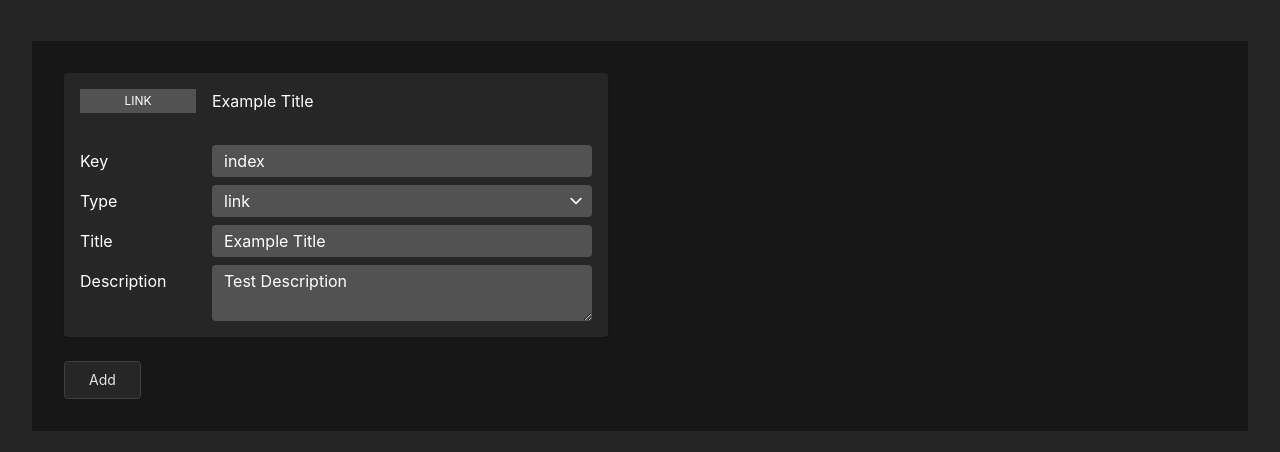
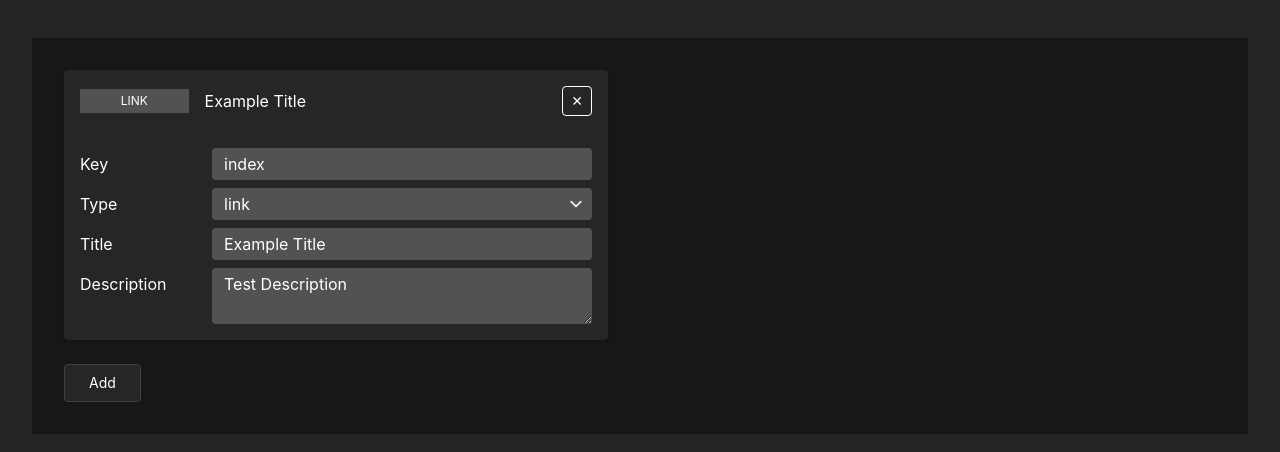
Before and after one commit to ThemePlate/themeplate.github.io, a Preact app: page / in a window 1280 px wide. Shown: the part 176-628 px from the top of the page. Built offline with nearby package versions, Linux system fonts and the light colour scheme.

Commit message:
remove field action

```diff
--- a/src/components/Button.tsx
+++ b/src/components/Button.tsx
@@ -1,10 +1,20 @@
 import type { HTMLAttributes } from 'preact/compat';
 
-type Props = HTMLAttributes<HTMLButtonElement>;
+type Props = HTMLAttributes<HTMLButtonElement> & {
+	outline?: boolean;
+};
 
-export default function ({ children, ...props }: Props) {
+export default function ({ children, outline = false, ...props }: Props) {
+	const className = [
+		'cursor-pointer rounded border border-solid',
+		'border border-solid text-sm hover:ring',
+		'text-white bg-neutral-800',
+		outline ? 'border-white' : 'border-neutral-700',
+		outline ? 'py-1 px-2' : 'py-2 px-6',
+	];
+
 	return (
-		<button {...props} className="rounded border border-neutral-700 bg-neutral-800 px-6 py-2 text-sm text-neutral-200 hover:ring">
+		<button {...props} className={className.join(' ')}>
 			{children}
 		</button>
 	);
--- a/src/components/FieldItem.tsx
+++ b/src/components/FieldItem.tsx
@@ -1,4 +1,5 @@
 import { useComputed, useSignal } from '@preact/signals';
+import Button from './Button';
 import FieldForm from './FieldForm';
 
 import type { Signal } from '@preact/signals';
@@ -8,22 +9,22 @@ type Props = {
 	defaultOpen: boolean;
 	id: number;
 	data: Signal<FieldItemType>;
+	removeAction: (index: number) => void;
 };
 
-export default function ({ defaultOpen, id, data }: Props) {
+export default function ({ defaultOpen, id, data, removeAction }: Props) {
 	const title = useComputed(() => data.value.title);
 	const type = useComputed(() => data.value.type.toUpperCase());
 	const collapsed = useSignal(!defaultOpen);
 	const isCollapsed = useComputed(() => (collapsed.value ? 'true' : 'false'));
-	const className = useComputed(
-		() => `grid gap-2 border-neutral-600 p-4 ${collapsed.value ? 'hidden' : ''}`,
-	);
+	const className = useComputed(() => `grid gap-2 border-neutral-600 p-4 ${collapsed.value ? 'hidden' : ''}`);
 
 	return (
 		<li key={id} className="rounded bg-neutral-800 text-white shadow">
-			<h2 id={`preview-${id}`} aria-hidden={isCollapsed} aria-controls={`form-${id}`}>
+			<div className="flex items-center justify-between p-4">
+				<h2 className="w-full" id={`preview-${id}`} aria-hidden={isCollapsed} aria-controls={`form-${id}`}>
 					<button
-					className="p-4 grid w-full grid-cols-4 items-center gap-4 hover:ring"
+						className="grid w-full cursor-pointer grid-cols-4 items-center gap-4 hover:ring"
 						onClick={() => {
 							collapsed.value = !collapsed.value;
 						}}
@@ -31,11 +32,16 @@ export default function ({ defaultOpen, id, data }: Props) {
 						<span className="bg-neutral-600 p-1 text-xs">{type}</span>
 						<span className="col-span-3 text-left">{title}</span>
 					</button>
+				</h2>
+
+				<Button outline={true} onClick={() => removeAction(id)}>
+					&#10005;
+				</Button>
+			</div>
 
 			<form id={`form-${id}`} className={className} aria-labelledby={`preview-${id}`}>
 				<FieldForm values={data.peek()} save={(values) => (data.value = values)} />
 			</form>
-			</h2>
 		</li>
 	);
 }
--- a/src/components/FieldList.tsx
+++ b/src/components/FieldList.tsx
@@ -26,11 +26,15 @@ export default function ({ items, initLength }: Props) {
 		];
 	};
 
+	const removeField = (index: number) => {
+		items.value = items.value.filter((_, i) => i !== index);
+	};
+
 	return (
 		<div className="grid auto-rows-min gap-4 p-4 lg:p-8">
 			<ol className="grid gap-4">
 				{items.value.map((field, index) => (
-					<FieldItem id={index} data={field} defaultOpen={index + 1 >= initLength} />
+					<FieldItem id={index} data={field} defaultOpen={index + 1 >= initLength} removeAction={removeField} />
 				))}
 			</ol>
 
```
Lines whose indentation alone changed are shown as unchanged.
